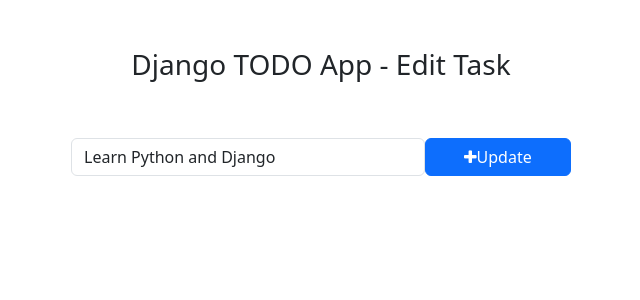
After one commit to Prakash-thakur45/todo, a Django app: page /todo/edit_task/2/ in a window 1280 px wide. The commit adds this page. Shown: the top 300 px of the page, without its empty margins (319-959 px from the left). Run offline with Django 5.2, Linux system fonts and the light colour scheme; data comes from the database, SQL or seed files in the repository; both versions use the stored data as it was after the commit.

Commit message:
Final code of ToDo

```diff
--- /dev/null
+++ b/templates/edit_task.html
@@ -0,0 +1,30 @@
+<!DOCTYPE html>
+<html lang="en">
+<head>
+    <meta charset="UTF-8">
+    <meta name="viewport" content="width=device-width, initial-scale=1.0">
+    <title>Edit Task - Djnago TODO App</title>
+
+     <link href="https://cdn.jsdelivr.net/npm/bootstrap@5.3.0-alpha1/dist/css/bootstrap.min.css" rel="stylesheet" integrity="sha384-GLhlTQ8iRABdZLl6O3oVMWSktQOp6b7In1Zl3/Jr59b6EGGoI1aFkw7cmDA6j6gD" crossorigin="anonymous">
+    <script src="https://cdn.jsdelivr.net/npm/bootstrap@5.3.0-alpha1/dist/js/bootstrap.bundle.min.js" integrity="sha384-w76AqPfDkMBDXo30jS1Sgez6pr3x5MlQ1ZAGC+nuZB+EYdgRZgiwxhTBTkF7CXvN" crossorigin="anonymous"></script>
+    <!-- Font Awesome Icons -->
+    <link rel="stylesheet" href="https://cdnjs.cloudflare.com/ajax/libs/font-awesome/4.7.0/css/font-awesome.min.css">
+
+</head>
+<body>
+
+    <div class="container">
+        <h3 class="pt-5 pb-5 text-center">Django TODO App - Edit Task</h3>
+              <form action="{% url 'edit_task' get_task.pk %}" method="POST"  style="width:500px; margin:auto;">
+                    {% csrf_token %}
+                    <div class="form-group">
+                        <span style="display: flex; ">
+                            <input type="text" name="task" class="form-control" placeholder="Add a task" value="{{get_task.task}}" >
+                            <button type="submit" class="btn btn-primary" style="width: 200px;"><i class="fa fa-plus"></i>Update</button>
+                        </span>
+                    </div>
+                </form>
+    </div>
+
+</body>
+</html>
--- a/todo/urls.py
+++ b/todo/urls.py
@@ -3,4 +3,10 @@
 
 urlpatterns = [
     path('addTask/',views.addTask,name="addTask"),
+    path('mark_as_done/<int:pk>/',views.mark_as_done,name="mark_as_done"),
+    path('mark_as_undone/<int:pk>/',views.mark_as_undone,name="mark_as_undone"),
+    path('edit_task/<int:pk>/',views.edit_task,name="edit_task"),
+    path('delete_task/<int:pk>/',views.delete_task,name="delete_task"),
+
+
 ]
--- a/todo/views.py
+++ b/todo/views.py
@@ -1,4 +1,4 @@
-from django.shortcuts import redirect, render
+from django.shortcuts import get_object_or_404, redirect, render
 from django.http import HttpResponse
 from .models import Task
 
@@ -7,3 +7,34 @@
     task=request.POST['task']
     Task.objects.create(task=task)
     return redirect('home')
+
+def mark_as_done(request,pk):
+    task=get_object_or_404(Task,pk=pk)
+    task.isCompleted=True
+    task.save()
+    return redirect('home')
+
+def mark_as_undone(request,pk):
+    task=get_object_or_404(Task,pk=pk)
+    task.isCompleted=False
+    task.save()
+    return redirect('home')
+
+def edit_task(request,pk):
+    get_task=get_object_or_404(Task,pk=pk)
+    if request.method == "POST":
+        new_task=request.POST['task']
+        print(new_task)
+        get_task.task=new_task
+        get_task.save()
+        return redirect('home')
+    else:
+        context={
+            'get_task':get_task,
+        }
+    return render(request,'edit_task.html',context)
+
+def delete_task(request,pk):
+    task=get_object_or_404(Task,pk=pk)
+    task.delete()
+    return redirect('home')
```
Also changed, not shown: templates/index.html (+10 -5 lines), todoproject/views.py (+5 -2 lines), db.sqlite3.
